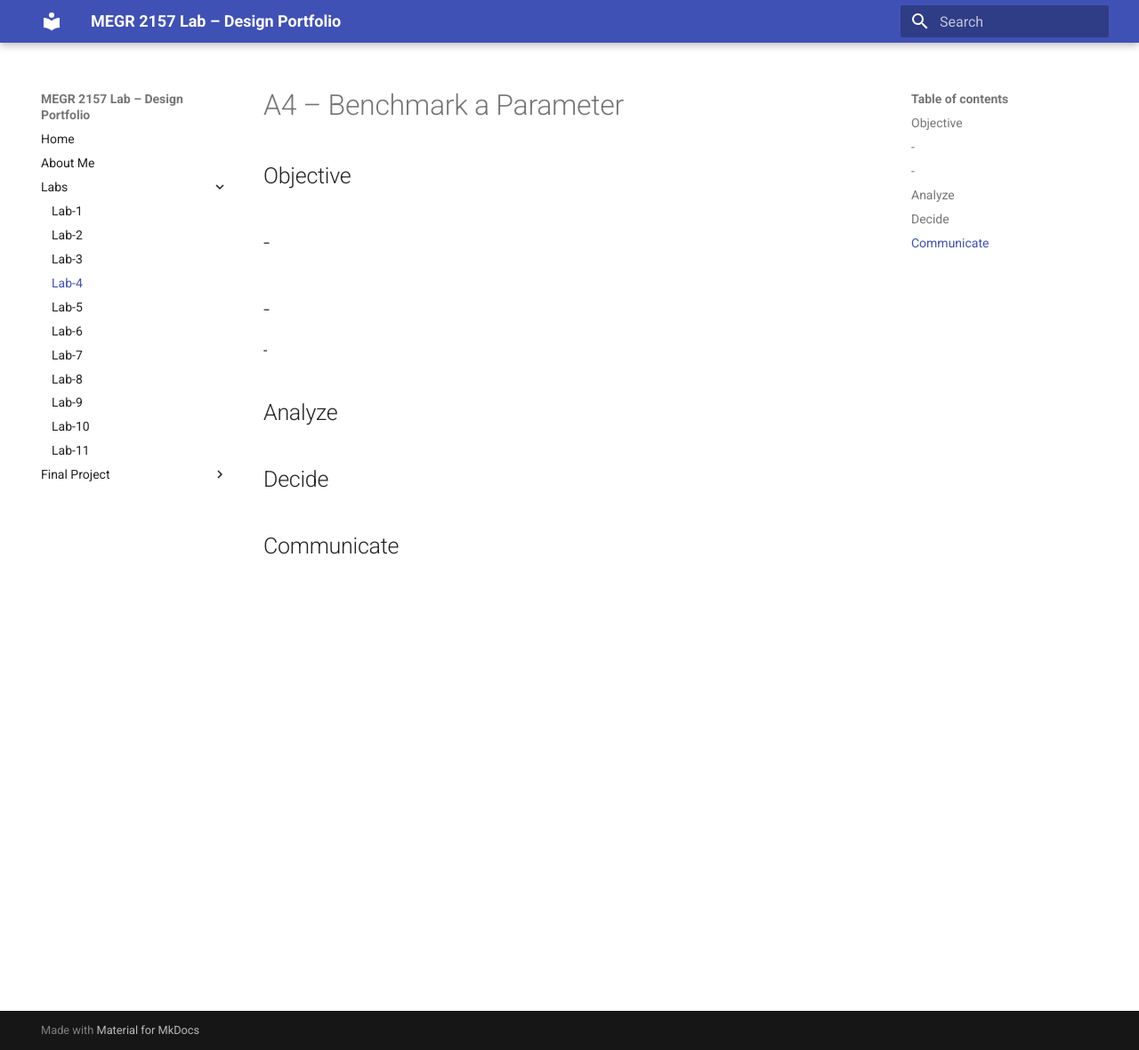
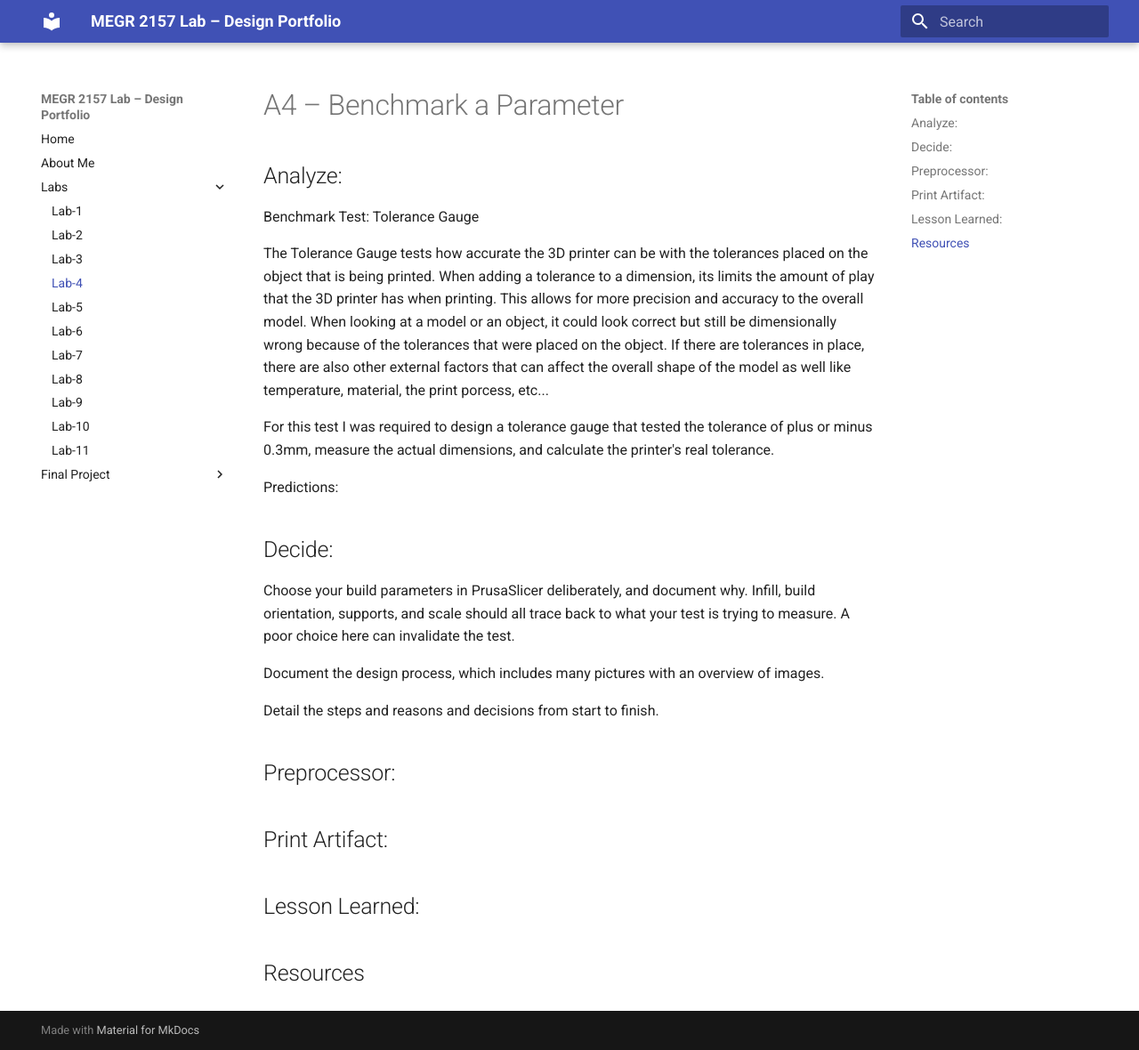
Before and after one commit to AndrewYang2428/andrewyang-megr2156-lab-portfolio, an MkDocs documentation site: the page built from docs/Labs/L04/index.md, in a window 1280 px wide and 1180 px high. Shown: the whole window at 89% size. Built offline with MkDocs 1.6.1 and Material for MkDocs 9.7.7, drawn with Linux system fonts in a browser that asks for light colours.

Commit message:
Revise benchmark report structure and content
Updated the structure and content of the benchmark report, adding sections for analysis, predictions, and decisions.

```diff
--- a/docs/Labs/L04/index.md
+++ b/docs/Labs/L04/index.md
@@ -1,17 +1,29 @@
 # A4 – Benchmark a Parameter
 
-## Objective
+## Analyze:
 
--
--
--
--
--
+Benchmark Test: Tolerance Gauge
 
-## Analyze
+The Tolerance Gauge tests how accurate the 3D printer can be with the tolerances placed on the object that is being printed. When adding a tolerance to a dimension, its limits the amount of play that the 3D printer has when printing. This allows for more precision and accuracy to the overall model. When looking at a model or an object, it could look correct but still be dimensionally wrong because of the tolerances that were placed on the object. If there are tolerances in place, there are also other external factors that can affect the overall shape of the model as well like temperature, material, the print porcess, etc...
+
+For this test I was required to design a tolerance gauge that tested the tolerance of plus or minus 0.3mm, measure the actual dimensions, and calculate the printer's real tolerance.
+
+Predictions:
 
 
-## Decide
 
+## Decide:
 
-## Communicate
+Choose your build parameters in PrusaSlicer deliberately, and document why. Infill, build orientation, supports, and scale should all trace back to what your test is trying to measure. A poor choice here can invalidate the test.
+
+Document the design process, which includes many pictures with an overview of images.
+
+Detail the steps and reasons and decisions from start to finish.
+
+## Preprocessor:
+
+## Print Artifact:
+
+## Lesson Learned:
+
+## Resources
```
